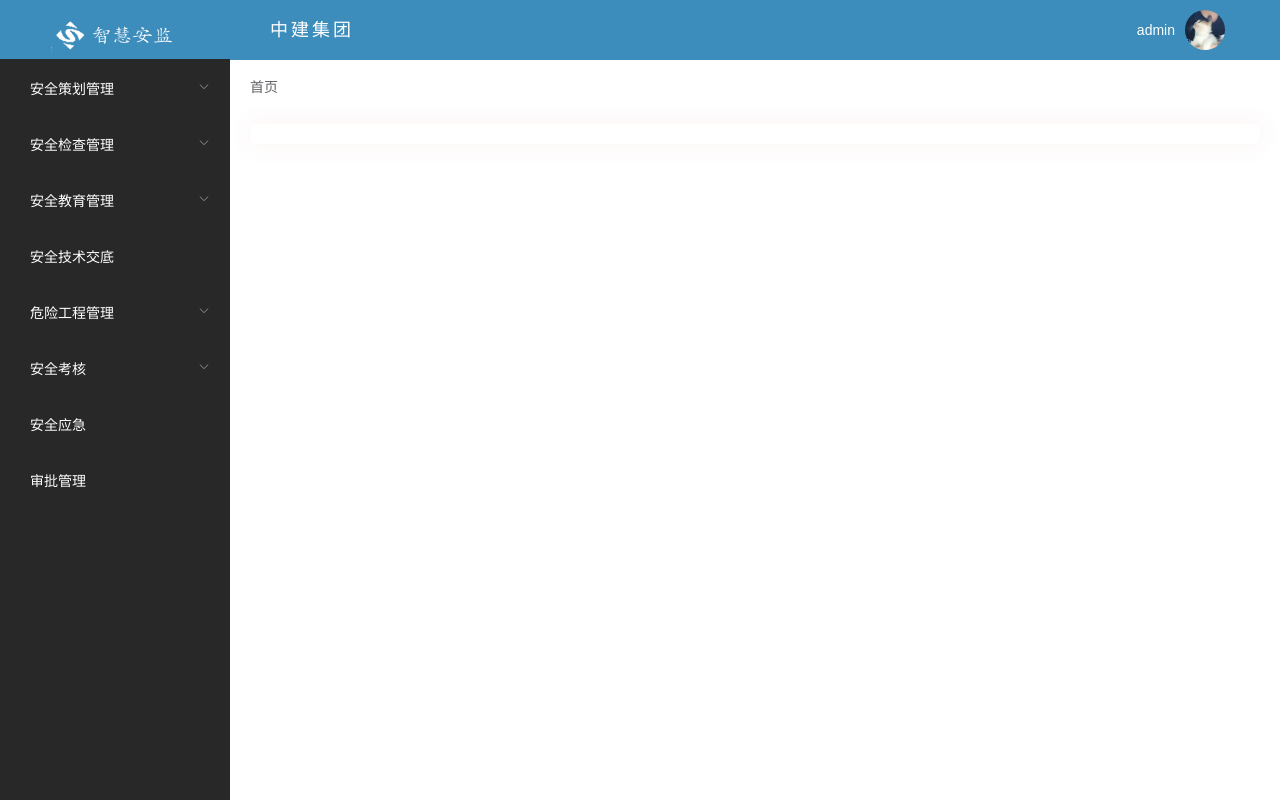
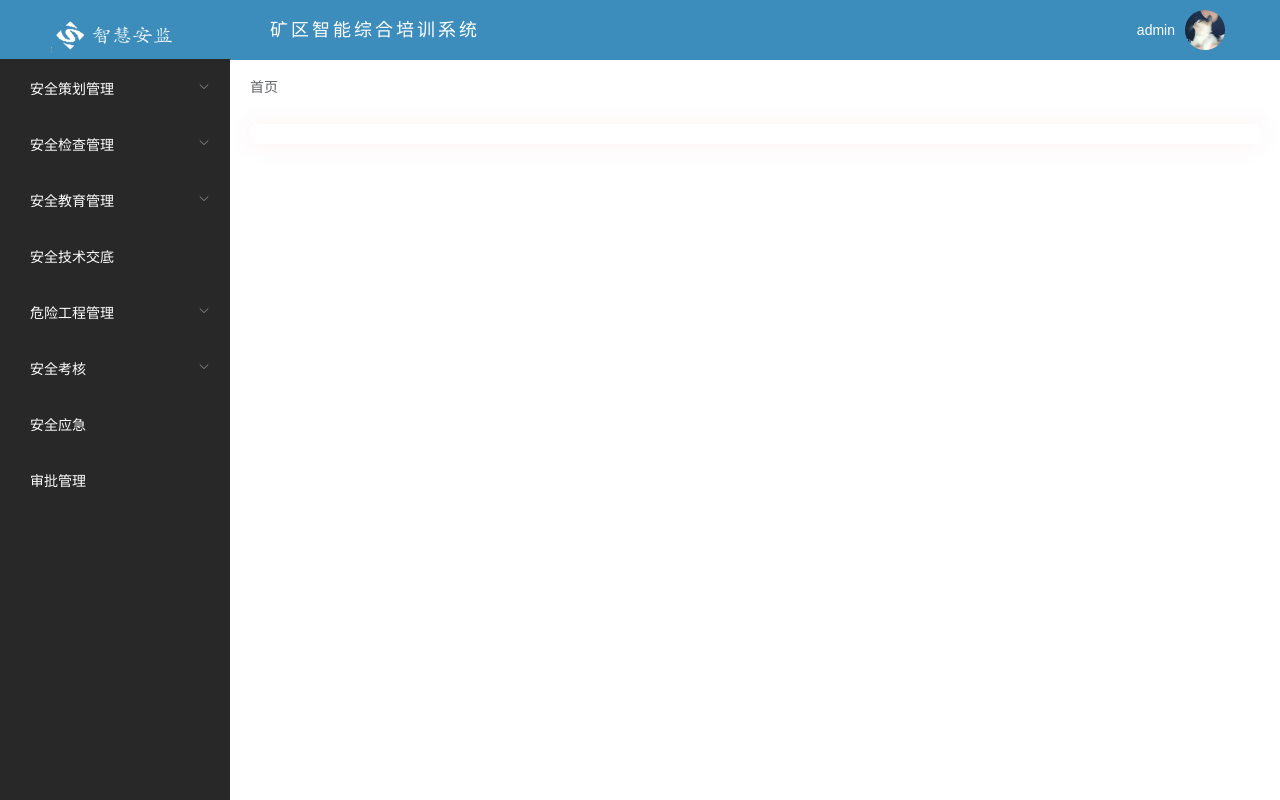
Before and after one commit to Fairyjingy/zhaj, a Vue app: page / in a window 1280 px wide. Built offline with nearby package versions, Linux system fonts and the light colour scheme.

Commit message:
提交标题

```diff
--- a/src/views/index.vue
+++ b/src/views/index.vue
@@ -63,7 +63,7 @@
                 <i class="fa fa-align-justify"></i>
 
               </div>
-              <span style="font-weight:500;color:rgba(255,255,255,1);font-size:18px;letter-spacing: 3px;">中建集团</span>
+              <span style="font-weight:500;color:rgba(255,255,255,1);font-size:18px;letter-spacing: 3px;">矿区智能综合培训系统</span>
             </el-col>
             <el-col :span="4" class="userinfo">
               <el-dropdown trigger="hover">
```
